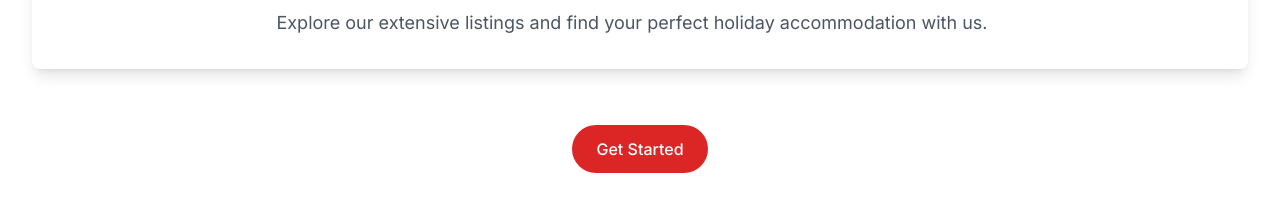
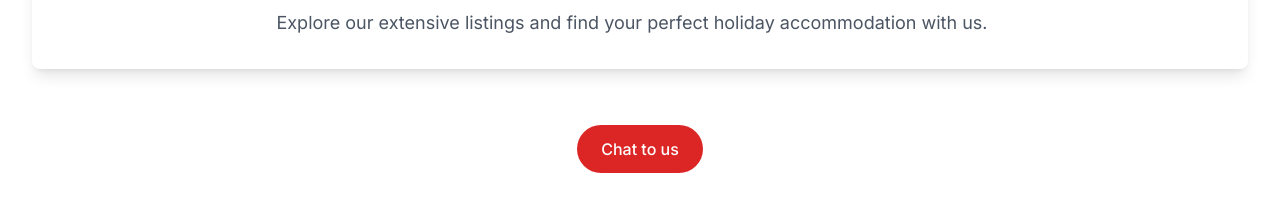
Before and after one commit to PhilaniNcube/new-poppin, a Next.js app: page / in a window 1280 px wide. Shown: the part 1483-1706 px from the top of the page. Built offline with nearby package versions, Linux system fonts and the light colour scheme; no server answers.

Commit message:
button text

```diff
--- a/components/HomepageAbout.tsx
+++ b/components/HomepageAbout.tsx
@@ -59,7 +59,7 @@ export default function HomepageAbout() {
           className="block w-full px-6 py-3 mx-auto mt-6 text-base font-medium text-center text-white bg-red-600 rounded-full hover:bg-red-400"
           href="/contact"
         >
-          Get Started
+         Chat to us
         </Link>
       </div>
     </section>
```
